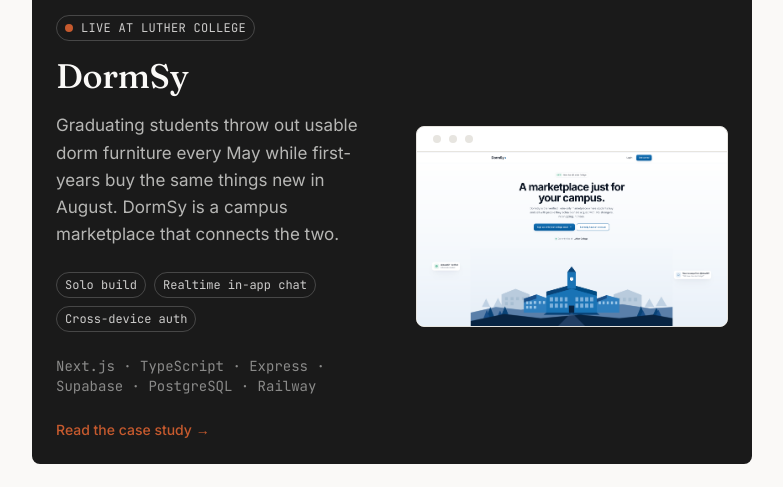
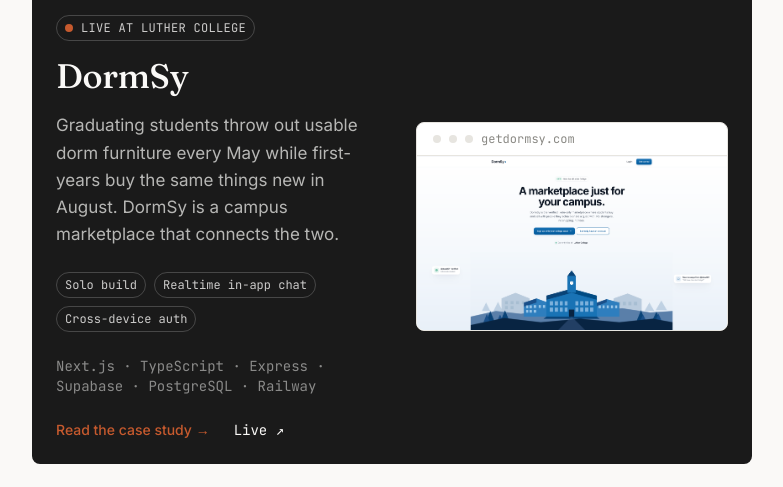
Before and after one commit to stasdi01/PORTFOLIO, a Next.js app: page / in a window 1280 px wide. Shown: the part 800-1287 px from the top of the page, without its empty margins (248-1031 px from the left). Built offline with nearby package versions, Linux system fonts and the light colour scheme; no server answers.

Commit message:
feat(content): link DormSy to its live site at getdormsy.com
  Set DormSy's liveUrl so the featured card shows a Live link, put
  getdormsy.com in the screenshot's browser-frame address bar, and add the
  live link to the case-study QuickFacts. Repo stays TODO (private).

```diff
--- a/content/dormsy.mdx
+++ b/content/dormsy.mdx
@@ -14,12 +14,12 @@
   timeline="March – April 2026"
   stack={["Next.js (App Router)", "Supabase", "Node.js / Express", "Railway", "Tailwind CSS"]}
   links={[
-    { label: "Live", href: undefined },
+    { label: "Live", href: "https://getdormsy.com" },
     { label: "Repo", href: undefined },
   ]}
 />
 
-{/* TODO(dimi): if the repo or live site is public, fill in the QuickFacts links above. */}
+{/* TODO(dimi): add the QuickFacts "Repo" link if the repository is public. */}
 
 <ScreenshotSlot
   src="/screenshots/dormsy-home.png"
--- a/content/projects.ts
+++ b/content/projects.ts
@@ -13,14 +13,13 @@
     facts: ["Solo build", "Realtime in-app chat", "Cross-device auth"],
     featured: true,
     caseStudyUrl: "/projects/dormsy",
-    // TODO(dimi): add the live custom-domain URL and the repo URL (if public).
-    liveUrl: undefined,
+    liveUrl: "https://getdormsy.com",
+    // TODO(dimi): add the repo URL if the repository is public.
     repoUrl: undefined,
     screenshot: {
       src: "/screenshots/dormsy-home.png",
       alt: "DormSy landing page: a marketplace just for your campus, live at Luther College",
-      // TODO(dimi): set this to the real domain to show it in the browser bar, e.g. "dormsy.app".
-      url: undefined,
+      url: "getdormsy.com",
     },
   },
   {
```
Also changed, not shown: 1 other file (tests, documents, lock files or other folders).
